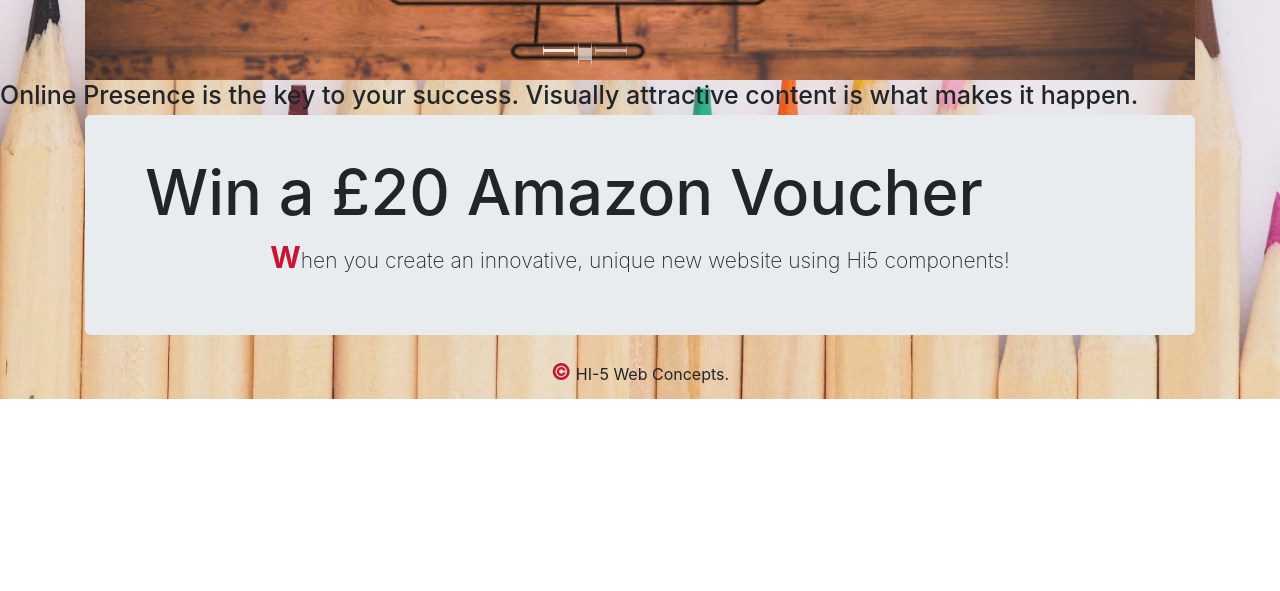
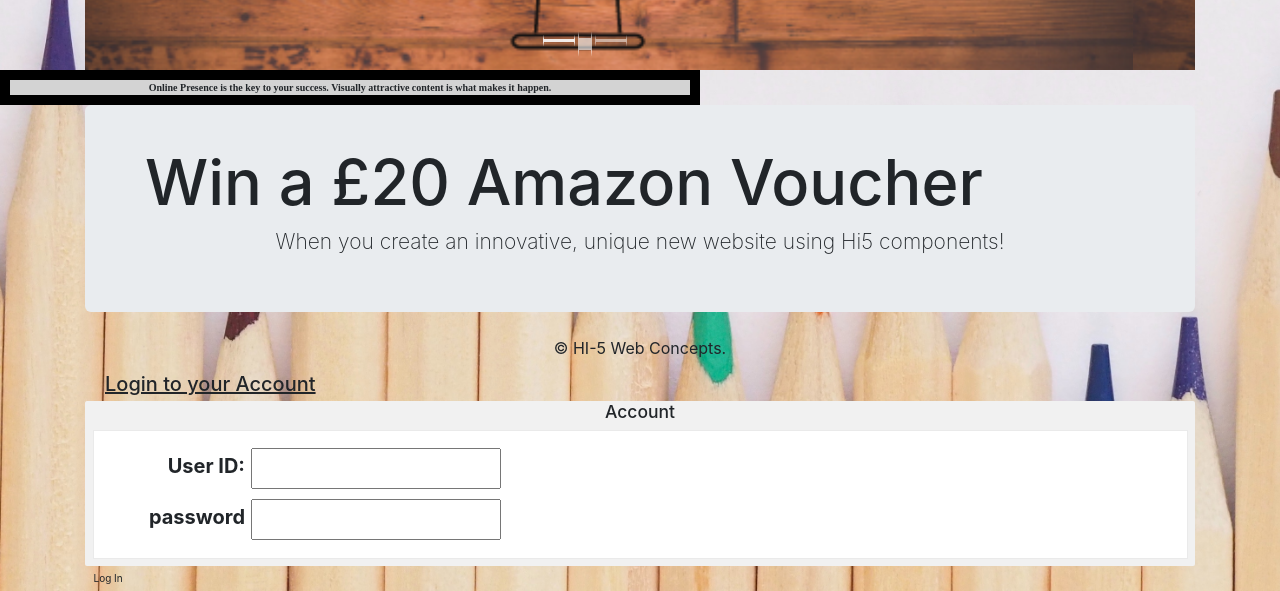
Before and after one commit to awong19/HI-5, a plain HTML site: page html/francescahome.index.html in a window 1280 px wide. Shown: the part 911-1502 px from the top of the page. Before the commit the page ends 1310 px from the top, so only its background shows below. Drawn offline with nearby package versions, Linux system fonts and the light colour scheme.

Commit message:
more stuff to be fixed
aaarrgrghaghrhrhrghrgrahgrhagrhararhgr

```diff
--- a/html/changes.css
+++ b/html/changes.css
@@ -1,6 +1,7 @@
 .social-part .fa{
     padding-right:20px;
 }
+
 ul li a{
     margin-right: 20px;
 }
@@ -62,3 +63,73 @@ h2 {
 .Melis {
   float: left;
 }
+
+body {
+  margin: 0;
+  background-color: #B7A8AB;
+  background-image: url(images/backgroundpencil.jpg);
+  background-position: bottom;
+  background-repeat: no-repeat;
+  background-size: cover;
+}
+
+.carousel-item {
+   width: 1000
+   height: 600
+   adjust: center
+}
+
+#homeh {
+    font-size: 46;
+    background-color: lightgrey;
+    width: 700px;
+    border: 10px solid black;
+    font-family: attractive;
+    font-weight: bold;
+    text-align: center;
+}
+
+fieldset {
+  background-color: #f1f1f1;
+  border: none;
+  border-radius: 2px;
+  margin-bottom: 12px;
+  overflow: hidden;
+  padding: 0 625em; /*10px*/
+}
+
+.fields {
+  background-color: #fff;
+  border: 1px solid #eaeaea;
+  margin: .75em;
+  padding: .75em;
+}
+
+.fields .row {
+  margin: 0.5em 0;
+}
+
+label {
+  cursor: pointer;
+  display: inline-block;
+  padding: 3px 6px;
+  text-align: right;
+  width: 150px;
+  vartical align: top;
+}
+
+input. select, button {
+  font-size: inherit;
+}
+
+.field-small {
+  width: 75px;
+}
+
+.field-medium {
+  width: 150px;
+}
+
+.field-large {
+  width: 250px;
+}
--- a/html/francescahome.index.html
+++ b/html/francescahome.index.html
@@ -1,49 +1,54 @@
-<!DOCTYPE html>
-<html lang="en-GB">
+<!DOCTYPE HTML>
+<HTML language= "en">
+
  <head>
+    <meta charset="utf-8"/>
+    <meta name="viewport" content="width=device-width, initial-scale=1">
 
-  <meta charset="utf-8"/>
-  <title>
-      HI-5! Web Concepts & Designs
-  </title>
-  <link rel="stylesheet" href="francescastyle.css" />
+<title>HI5 Home Page</title>
 
-   <meta name="viewport" content="width=device-width, initial-scale=1">
-   <link rel="stylesheet" href="https://maxcdn.bootstrapcdn.com/bootstrap/3.4.0/css/bootstrap.min.css">
-
+  <link rel="stylesheet" href="changes.css"
 <meta name="viewport" content="width=device-width, initial-scale=1">
 <link rel="stylesheet" href="https://maxcdn.bootstrapcdn.com/bootstrap/3.4.0/css/bootstrap.min.css">
 <script src="https://ajax.googleapis.com/ajax/libs/jquery/3.3.1/jquery.min.js"></script>
 <script src="https://maxcdn.bootstrapcdn.com/bootstrap/3.4.0/js/bootstrap.min.js"></script>
-                      <link ref="stylesheet" href="changes.css"
+
+
+
+<!--socials-->
 <link rel="stylesheet" href="https://maxcdn.bootstrapcdn.com/bootstrap/4.1.3/css/bootstrap.min.css">
 <link rel="stylesheet" href="https://cdnjs.cloudflare.com/ajax/libs/font-awesome/4.7.0/css/font-awesome.min.css">
 <link href="https://fonts.googleapis.com/css?family=Raleway:400,500,500i,700,800i" rel="stylesheet">
-                     <!--the below script to be included-->
+
+
+ <!--the below script to be included for responsiveness-->
+
  <link href="css/bootstrap.min.css" rel="stylesheet" id="bootstrap-css">
  <script src="css/bootstrap.min.js"></script>
  <script src="//cdnjs.cloudflare.com/ajax/libs/jquery/3.2.1/jquery.min.js"></script>
  <script src="https://code.jquery.com/jquery-3.3.1.min.js"
  integrity="sha256-FgpCb/KJQlLNfOu91ta32o/NMZxltwRo8QtmkMRdAu8="
  crossorigin="anonymous"></script>
+
+
+<!--script for carousel-->
   <script src="https://ajax.googleapis.com/ajax/libs/jquery/3.3.1/jquery.min.js"></script>
-                      <script src="https://cdnjs.cloudflare.com/ajax/libs/popper.js/1.14.3/umd/popper.min.js"></script>
-                      <script src="https://maxcdn.bootstrapcdn.com/bootstrap/4.3.1/js/bootstrap.min.js"></script>
-                      <script src="MyScript.js"></script>
+  <meta name="viewport" content="width=device-width, initial-scale=1">
+  <link rel="stylesheet" href="css/bootstrap.min.css">
   <script src="js/bootstrap.min.js"></script>
-
 
 
    </head>
 
+
    <body>
-<!--Start of main header-->
+
      <header role="banner">
        <div class="banner"> <!--when CSS is applied, this will be its class-->
 
- <p class="logo">
+      <div class="logo">
         <img src="images/hi5logo2.jpg" width="300px" height="275px" alt="hi5logo"/>
- </p>
+      </div>
 
       <nav class="navbar navbar-expand-sm   navbar-light bg-light">
          <button class="navbar-toggler" type="button" data-toggle="collapse" data-target="#navbarTogglerDemo03" aria-controls="navbarTogglerDemo03" aria-expanded="false" aria-label="Toggle navigation">
@@ -96,10 +101,8 @@
      </div>
    </header>
 
+<!--start of carousel-->
 
-<!--start of carousel-->
-<script src="https://ajax.googleapis.com/ajax/libs/jquery/3.3.1/jquery.min.js"></script>
- <script src="https://maxcdn.bootstrapcdn.com/bootstrap/3.4.0/js/bootstrap.min.js"></script>
 
 
  <div class="container">
@@ -145,9 +148,9 @@
 
 
 <!--START OF MAIN CONTENT-->
-  <h1>
+  <div id="homeh">
     Online Presence is the key to your success. Visually attractive content is what makes it happen.
-  </h1>
+  </div>
 
   <div class="container">
     <div class="jumbotron">
@@ -163,6 +166,40 @@
     &copy; HI-5 Web Concepts.
     </small>
   </p>
+
+  <h2>
+      Login to your Account
+    </h2>
+    <form method="post" action="show-data.php">
+      <!--Various form elements -->
+      <fieldset>
+          <h3 class"hdr-account">
+            Account
+          </h3>
+
+          <div class="fields">
+            <p class="row">
+              <label for="user-id">
+                User ID:
+              </label>
+              <input type "text" id="user-id" name="user_ID" class="field-large" />
+            </p>
+
+            <p class="row">
+              <label for="password">
+                password
+              </label>
+              <input typw "text" id="password" name="password" class="field-large" />
+            </p>
+          </div>
+        </fieldset>
+        <!--submit button-->
+        <input type="submit" value="Log In" class="btn"
+
+
+      </form>
+
+
 </footer>
 
 </div>
```
Also changed, not shown: html/about us page.html (+0 -3 lines). Lines whose indentation alone changed are shown as unchanged.
